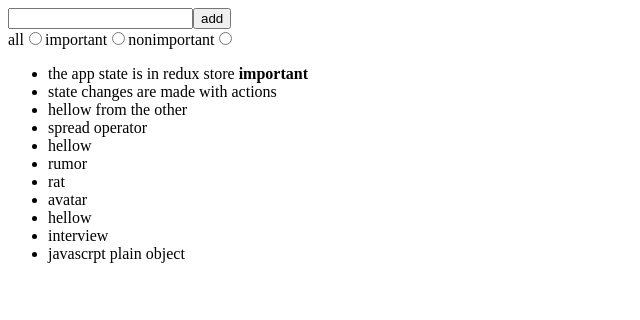
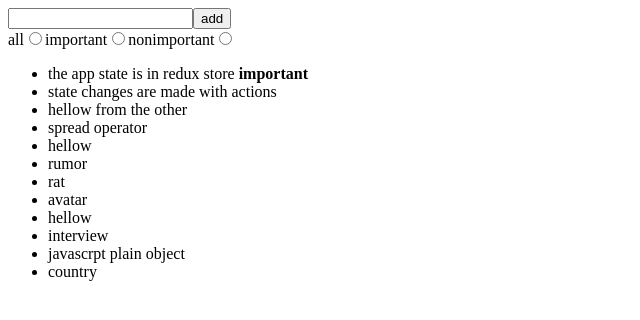
Before and after one commit to pratiksj/workshop-noteAp-part-6, a React (Create React App) app: page / in a window 1280 px wide. Shown: the top 320 px of the page, without its empty margins (0-640 px from the left). Built offline with nearby package versions, Linux system fonts and the light colour scheme; data requests are answered from the project's data file.

Commit message:
feat: complete wokshop

```diff
--- a/db.json
+++ b/db.json
@@ -54,6 +54,11 @@
       "content": "javascrpt plain object ",
       "important": false,
       "id": 11
+    },
+    {
+      "content": "country",
+      "important": false,
+      "id": 12
     }
   ]
 }
--- a/src/components/NewNote.js
+++ b/src/components/NewNote.js
@@ -4,6 +4,8 @@ import { createNote } from "../reducer/noteReducer";
 //import noteService from "../services/notes";
 
 const NewNote = (props) => {
+  console.log("first", createNote);
+  console.log("second", props.createNote);
   //const dispatch = useDispatch();
   const addNote = async (event) => {
     event.preventDefault();
```
